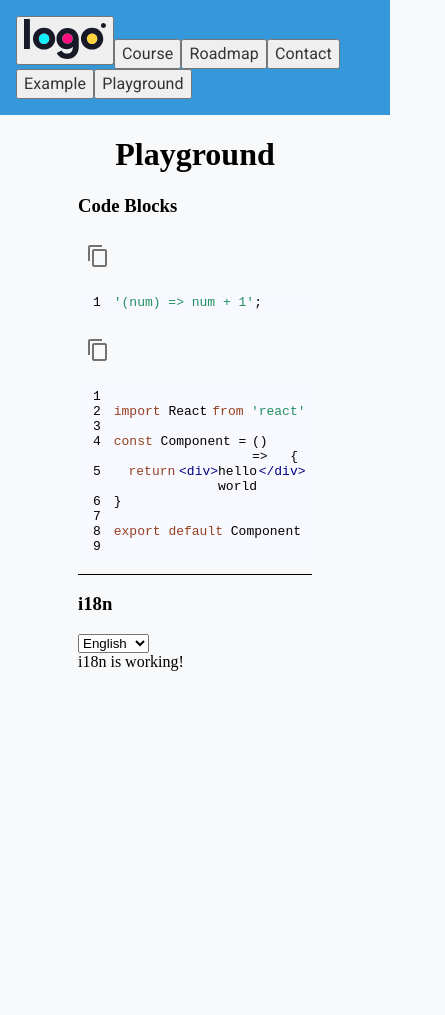
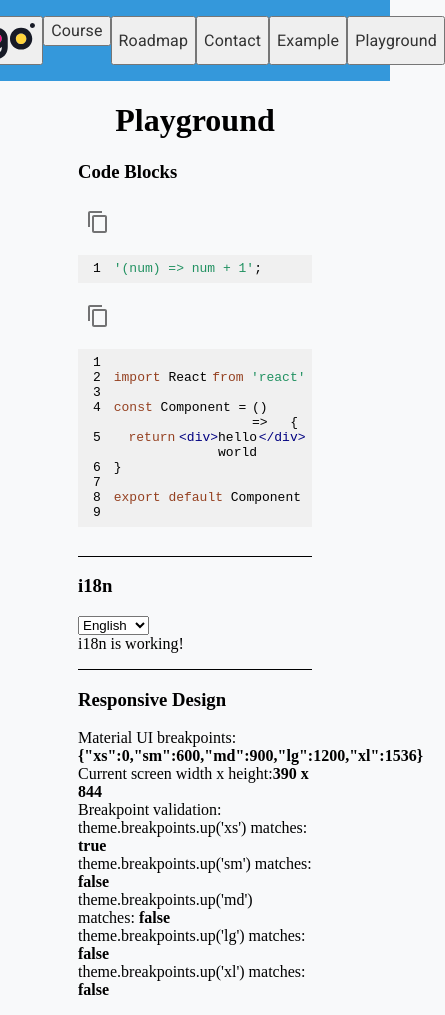
Before and after one commit to sccdmaomao/free-web-bootcamp, a React app: page /playground in a window 390 px wide. Shown: the whole page, 445 px wide, since content can reach past the window. Before the commit the page ends 844 px from the top, so only its background shows below. Built offline with nearby package versions, Linux system fonts and the light colour scheme.

Commit message:
add responsive design

```diff
--- a/src/components/CodeBlock.tsx
+++ b/src/components/CodeBlock.tsx
@@ -1,3 +1,4 @@
+import styled from '@emotion/styled'
 import ContentCopyIcon from '@mui/icons-material/ContentCopy'
 import { IconButton } from '@mui/material'
 import { CopyToClipboard } from 'react-copy-to-clipboard'
@@ -6,9 +7,16 @@ import { docco } from 'react-syntax-highlighter/dist/esm/styles/hljs'
 /**
  * Syntax highlighter
  */
+
+const Wrapper = styled('div')`
+    border-radius: 10px 10px 10px 10px;
+    &:hover {
+        /* box-shadow: 1px 1px 10px 5px rgba(0, 0, 0, 0.75); */
+    }
+`
 const CodeBlock: React.FC<{ codeString: string }> = ({ codeString }) => {
     return (
-        <div>
+        <Wrapper>
             <CopyToClipboard text={codeString}>
                 <IconButton aria-label="copy">
                     <ContentCopyIcon />
@@ -20,10 +28,11 @@ const CodeBlock: React.FC<{ codeString: string }> = ({ codeString }) => {
                 showInlineLineNumbers
                 showLineNumbers
                 wrapLongLines
+                customStyle={{ backgroundColor: '#f0f0f0' }}
             >
                 {codeString}
             </SyntaxHighlighter>
-        </div>
+        </Wrapper>
     )
 }
 
--- a/src/components/Nav.tsx
+++ b/src/components/Nav.tsx
@@ -1,7 +1,8 @@
 import styled from '@emotion/styled'
 import { Button, Dropdown, Menu, MenuButton, MenuItem } from '@mui/base'
 import { Typography } from '@mui/material'
-import PlaceholderLogoIcon from 'icons/PlaceholderLogoIcon'
+import { CenteredDiv } from 'components/ResponsiveComponents'
+import LogoIcon from 'icons/PlaceholderLogoIcon'
 import { ReactNode, useMemo } from 'react'
 import { Outlet, useNavigate } from 'react-router-dom'
 import { ROUTES } from 'routes'
@@ -18,13 +19,13 @@ const Nav = () => {
     const NavigationItems = useMemo(() => {
         const navbarItems: ReactNode[] = []
 
-        const NavIconButton = (
-            <Button onClick={() => navigate(ROUTES.Main.path)}>
-                <PlaceholderLogoIcon />
+        const LogoIconNavButton = (
+            <Button key="nav-logo" onClick={() => navigate(ROUTES.Main.path)}>
+                <LogoIcon />
             </Button>
         )
         const MenuNavigation = (
-            <div key="courseMenu" style={{ display: 'inline' }}>
+            <div key="nav-menu" style={{ display: 'inline' }}>
                 <Dropdown>
                     <MenuButton>
                         <Typography color={theme.palette.text.primary}>
@@ -45,7 +46,7 @@ const Nav = () => {
         ]
         const ButtonNavigation = routesToBtn.map((route) => (
             <Button
-                key={route.label}
+                key={`nav-btn-${route.label}`}
                 onClick={() => {
                     navigate(route.path)
                 }}
@@ -55,13 +56,16 @@ const Nav = () => {
                 </Typography>
             </Button>
         ))
-        navbarItems.push(NavIconButton, MenuNavigation, ...ButtonNavigation)
+        navbarItems.push(LogoIconNavButton, MenuNavigation, ...ButtonNavigation)
         return navbarItems
     }, [])
 
     return (
         <div>
-            <StyledNav>{NavigationItems}</StyledNav>
+            <StyledNav>
+                <CenteredDiv>{NavigationItems} </CenteredDiv>
+            </StyledNav>
+
             <Outlet />
         </div>
     )
--- /dev/null
+++ b/src/components/ResponsiveComponents.tsx
@@ -0,0 +1,8 @@
+import { styled } from '@mui/material'
+
+export const CenteredDiv = styled('div')((props) => ({
+    display: 'flex',
+    justifyContent: 'center',
+    margin: 'auto',
+    maxWidth: `${props.theme.breakpoints.values.md}px`,
+}))
--- a/src/routes/MainPage.tsx
+++ b/src/routes/MainPage.tsx
@@ -1,5 +1,12 @@
+import { CenteredDiv } from 'components/ResponsiveComponents'
+
 const MainPage = () => {
-    return <div>Welcome to FREE-WEB-BOOTCAMP</div>
+    return (
+        <CenteredDiv>
+            Welcome to FREE-WEB-BOOTCAMP Free professional web development
+            training!
+        </CenteredDiv>
+    )
 }
 
 export default MainPage
--- /dev/null
+++ b/src/routes/Playground/PgResponsive.tsx
@@ -0,0 +1,73 @@
+import { useMediaQuery } from '@mui/material'
+import { useTheme } from '@mui/material/styles'
+import { useEffect, useState } from 'react'
+
+import PlaygroundSection from './PlaygroundSection'
+
+function getWindowSize() {
+    const { innerWidth, innerHeight } = window
+    return { innerWidth, innerHeight }
+}
+const PgResponsive = () => {
+    const theme = useTheme()
+    const xsMatcher = useMediaQuery(theme.breakpoints.up('xs'))
+    const smMatcher = useMediaQuery(theme.breakpoints.up('sm'))
+    const mdMatcher = useMediaQuery(theme.breakpoints.up('md'))
+    const lgMatcher = useMediaQuery(theme.breakpoints.up('lg'))
+    const xlMatcher = useMediaQuery(theme.breakpoints.up('xl'))
+    const [windowSize, setWindowSize] = useState(getWindowSize())
+
+    useEffect(() => {
+        function handleWindowResize() {
+            setWindowSize(getWindowSize())
+        }
+
+        window.addEventListener('resize', handleWindowResize)
+
+        return () => {
+            window.removeEventListener('resize', handleWindowResize)
+        }
+    }, [])
+
+    return (
+        <PlaygroundSection sectionTitle="Responsive Design">
+            <div>
+                Material UI breakpoints:
+                <b>{JSON.stringify(theme.breakpoints.values)}</b>
+            </div>
+
+            <div>
+                Current screen width x height:
+                <b>
+                    {windowSize.innerWidth} x {windowSize.innerHeight}
+                </b>
+            </div>
+
+            <div>
+                Breakpoint validation:
+                <div>
+                    {`theme.breakpoints.up('xs') matches: `}
+                    <b>{xsMatcher.toString()}</b>
+                </div>
+                <div>
+                    {`theme.breakpoints.up('sm') matches: `}
+                    <b>{smMatcher.toString()}</b>
+                </div>
+                <div>
+                    {`theme.breakpoints.up('md') matches: `}
+                    <b>{mdMatcher.toString()}</b>
+                </div>
+                <div>
+                    {`theme.breakpoints.up('lg') matches: `}
+                    <b>{lgMatcher.toString()}</b>
+                </div>
+                <div>
+                    {`theme.breakpoints.up('xl') matches: `}
+                    <b>{xlMatcher.toString()}</b>
+                </div>
+            </div>
+        </PlaygroundSection>
+    )
+}
+
+export default PgResponsive
--- a/src/routes/Playground/Playground.tsx
+++ b/src/routes/Playground/Playground.tsx
@@ -2,6 +2,7 @@ import styled from '@emotion/styled'
 
 import PgCodeBlock from './PgCodeBlock'
 import PgI18n from './PgI18n'
+import PgResponsive from './PgResponsive'
 
 const Wrapper = styled('div')`
     margin: 0 20%;
@@ -10,6 +11,7 @@ const Wrapper = styled('div')`
     }
     > section {
         border-bottom: 1px solid black;
+        padding-bottom: 1em;
     }
     > section:last-child {
         border-bottom: none;
@@ -22,6 +24,7 @@ const Playground = () => {
             <h1>Playground</h1>
             <PgCodeBlock />
             <PgI18n />
+            <PgResponsive />
         </Wrapper>
     )
 }
```
Also changed, not shown: public/assets/placeholder-logo.svg.
